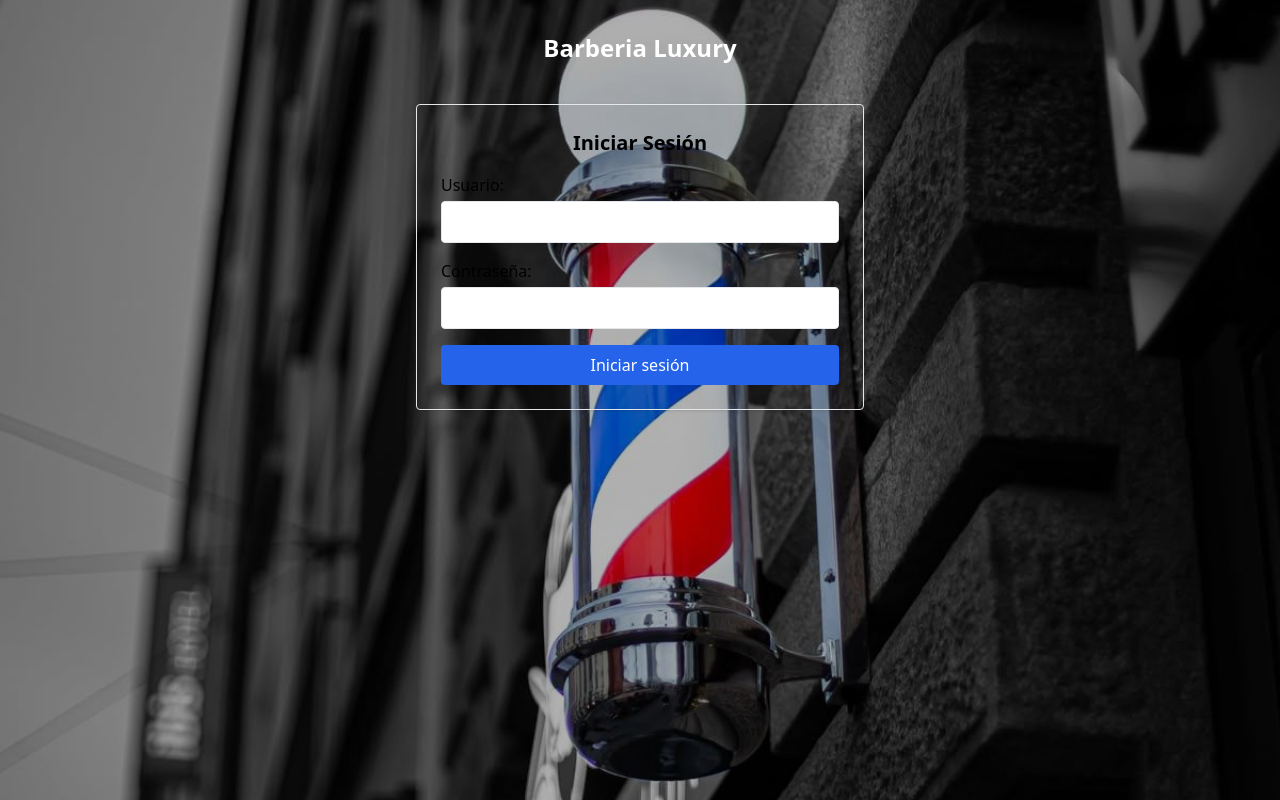
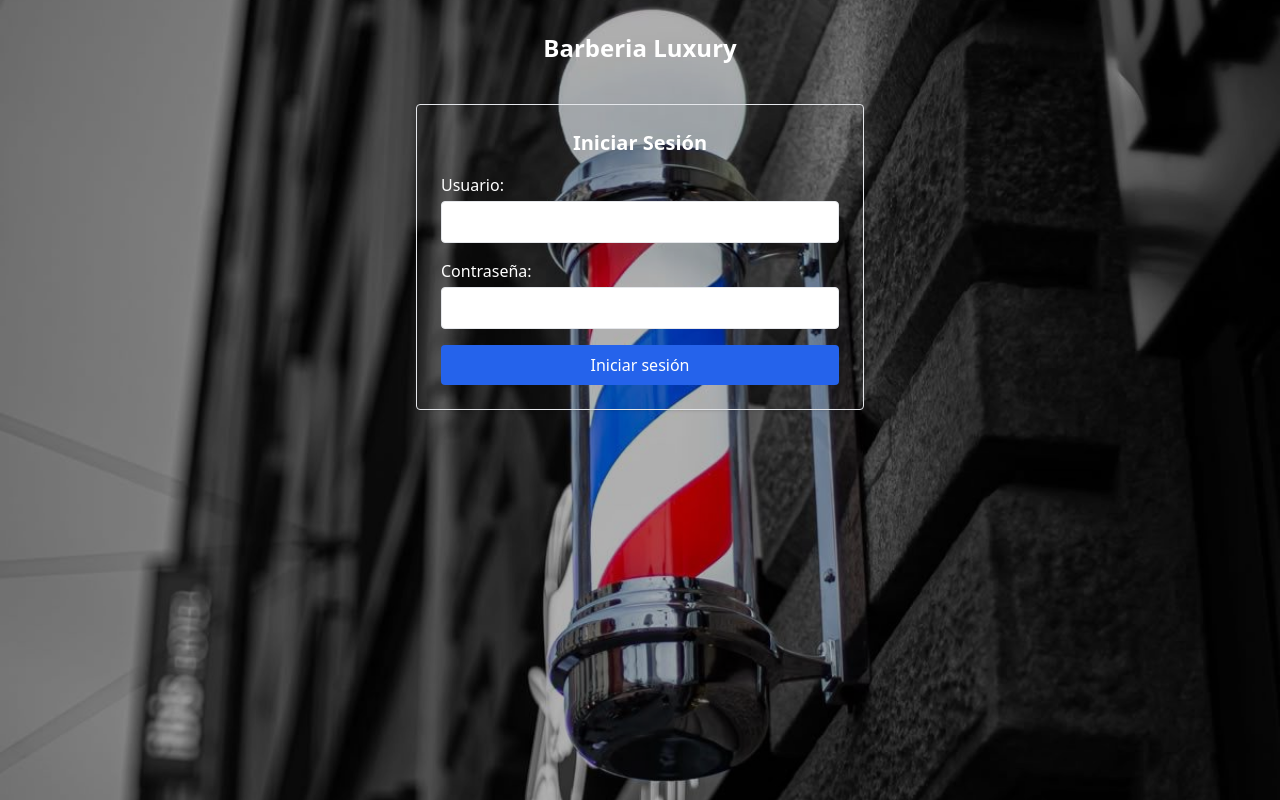
Before and after one commit to JuandDRP/barber, a React (Create React App) app: page /resumen in a window 1280 px wide. Built offline with nearby package versions, Linux system fonts and the light colour scheme.

Commit message:
Se corrigen colores

```diff
--- a/src/componentes/ResumenBarberia.jsx
+++ b/src/componentes/ResumenBarberia.jsx
@@ -141,10 +141,10 @@ export const ResumenBarberia = () => {
   if (!logueado) {
     return (
       <div className="max-w-md mx-auto p-6 mt-10 border rounded shadow">
-        <h2 className="text-xl font-bold mb-4 text-center">Iniciar Sesión</h2>
+        <h2 className="text-xl font-bold mb-4 text-center text-white">Iniciar Sesión</h2>
         <form onSubmit={handleLogin}>
           <div className="mb-4">
-            <label className="block mb-1">Usuario:</label>
+            <label className="block mb-1 text-white">Usuario:</label>
             <input
               type="text"
               value={usuario}
@@ -154,7 +154,7 @@ export const ResumenBarberia = () => {
             />
           </div>
           <div className="mb-4">
-            <label className="block mb-1">Contraseña:</label>
+            <label className="block mb-1 text-white">Contraseña:</label>
             <input
               type="password"
               value={contrasena}
@@ -242,10 +242,10 @@ export const ResumenBarberia = () => {
 
         {mostrarDisponibilidad && (
           <>
-            <h3 className="text-lg font-semibold mb-2">Formulario de Disponibilidad</h3>
+            <h3 className="text-lg font-semibold mb-2 text-white">Añadir de Disponibilidad</h3>
             <form onSubmit={enviarDisponibilidad} className="space-y-4">
               <div>
-                <label className="block mb-1">Barbero (Juan o Camilo):</label>
+                <label className="block mb-1 text-white">Barbero (Juan o Camilo):</label>
                 <select
                   value={barbero}
                   onChange={(e) => setBarbero(e.target.value)}
@@ -258,7 +258,7 @@ export const ResumenBarberia = () => {
                 </select>
               </div>
               <div>
-                <label className="block mb-1">Fecha:</label>
+                <label className="block mb-1 text-white">Fecha:</label>
                 <input
                   type="date"
                   value={fechaDisp}
@@ -268,7 +268,7 @@ export const ResumenBarberia = () => {
                 />
               </div>
               <div>
-                <label className="block mb-1">Horas (separadas por coma, ej: 08:00, 08:30):</label>
+                <label className="block mb-1 text-white">Horas (separadas por coma, ej: 08:00, 08:30):</label>
                 <input
                   type="text"
                   value={horasTexto}
@@ -296,30 +296,6 @@ export const ResumenBarberia = () => {
         >
           {mostrarClientes ? 'Ocultar Clientes' : 'Mostrar Clientes'}
         </button>
-
-        {/* {mostrarClientes && (
-          <>
-            <h3 className="text-lg font-semibold mb-2 text-white">Clientes y peluqueadas</h3>
-            <table className="w-full table-auto border">
-              <thead>
-                <tr className="bg-gray-200">
-                  <th className="border px-4 py-2 text-left ">Celular</th>
-                  <th className="border px-4 py-2 text-left">Nombre</th>
-                  <th className="border px-4 py-2 text-left"># Peluqueadas</th>
-                </tr>
-              </thead>
-              <tbody>
-                {clientes.map((cliente) => (
-                  <tr key={cliente.numeroCelular}>
-                    <td className="border px-4 py-2 text-white">{cliente.numeroCelular}</td>
-                    <td className="border px-4 py-2 text-white">{cliente.nombreCliente}</td>
-                    <td className="border px-4 py-2 text-white">{cliente.peluqueadas}</td>
-                  </tr>
-                ))}
-              </tbody>
-            </table>
-          </>
-        )} */}
         {mostrarClientes && (
           <>
             <h3 className="text-lg font-semibold mb-2 text-white">Clientes y peluqueadas</h3>
@@ -347,10 +323,6 @@ export const ResumenBarberia = () => {
         )}
 
       </div>
-
-
-
-
       {error && <p className="text-red-600">{error}</p>}
     </div>
   );
```
